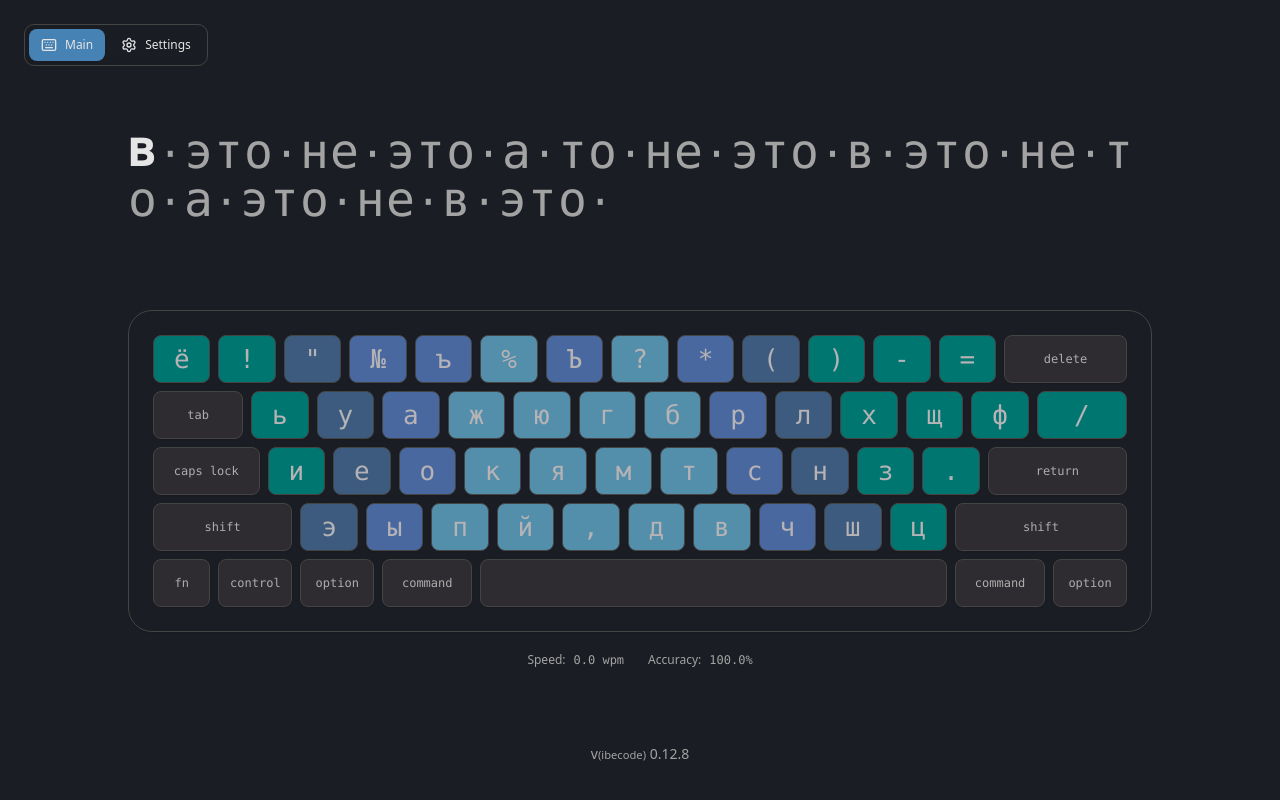
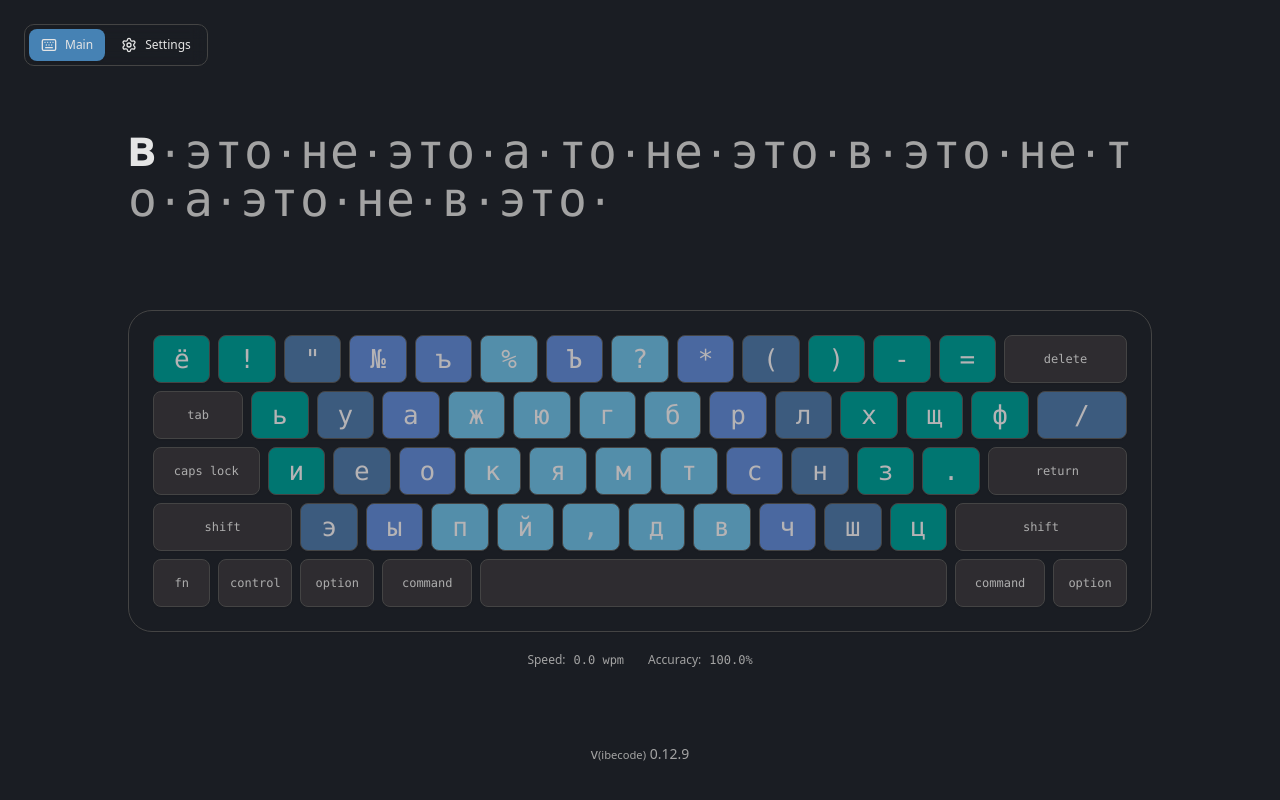
Before and after one commit to vlad-at-work/keys, a React (Vite) app: page / in a window 1280 px wide. Built offline with nearby package versions, Linux system fonts and the light colour scheme.

Commit message:
feat: improve WPM accuracy and decay
- Compute WPM using actual elapsed window span\n- Refresh snapshot on an interval so WPM decays when idle\n- Timestamp attempts at keydown time\n- Color '/' key as right-ring finger\n- Bump version to 0.12.9 (PATCH)

```diff
--- a/src/features/trainer/currentTracker.ts
+++ b/src/features/trainer/currentTracker.ts
@@ -29,15 +29,21 @@ export class CurrentTracker {
     this.prune(now)
     let correct = 0
     let attempted = 0
+    let oldestCountedT: number | null = null
 
     for (const attempt of this.attempts) {
       if (!attempt.counted) continue
       attempted += 1
       if (attempt.correct) correct += 1
+      if (oldestCountedT === null) oldestCountedT = attempt.t
     }
 
     const accuracy = attempted > 0 ? (correct / attempted) * 100 : 100
-    const minutes = this.windowMs / 60_000
+    const spanMs =
+      oldestCountedT === null
+        ? 0
+        : Math.min(this.windowMs, Math.max(0, now - oldestCountedT))
+    const minutes = spanMs / 60_000
     const words = correct / 5
     const wpm = minutes > 0 ? words / minutes : 0
 
--- a/src/features/trainer/keyboard.tsx
+++ b/src/features/trainer/keyboard.tsx
@@ -64,6 +64,7 @@ const fingerOverridesByLabel: Partial<Record<string, Finger>> = {
   л: "rr",
   н: "rr",
   ш: "rr",
+  "/": "rr",
 
   х: "rp",
   щ: "rp",
--- a/src/features/trainer/useCurrentTracker.ts
+++ b/src/features/trainer/useCurrentTracker.ts
@@ -4,6 +4,7 @@ import { CurrentTracker } from "./currentTracker"
 
 type Attempt = null | {
   seq: number
+  t: number
   kind: "char" | "space"
   correct: boolean
 }
@@ -23,7 +24,6 @@ export function useCurrentTracker(attempt: Attempt): Metrics {
 
   const [target, setTarget] = useState<Metrics>({ wpm: 0, accuracy: 100 })
   const [display, setDisplay] = useState<Metrics>({ wpm: 0, accuracy: 100 })
-  const attemptCounter = useRef(0)
 
   useEffect(() => {
     if (!attempt) return
@@ -31,23 +31,23 @@ export function useCurrentTracker(attempt: Attempt): Metrics {
     lastSeq.current = attempt.seq
 
     tracker.push({
-      t: performance.now(),
+      t: attempt.t,
       correct: attempt.correct,
       counted: true,
     })
+  }, [attempt, tracker])
 
-    attemptCounter.current += 1
-    const shouldUpdateTarget =
-      attempt.kind === "space" || attemptCounter.current % 5 === 0
-
-    if (shouldUpdateTarget) {
+  useEffect(() => {
+    if (typeof window === "undefined") return
+    const intervalId = window.setInterval(() => {
       const snap = tracker.snapshot(performance.now())
       setTarget({
         wpm: snap.wpm,
         accuracy: snap.accuracy,
       })
-    }
-  }, [attempt, tracker])
+    }, 250)
+    return () => window.clearInterval(intervalId)
+  }, [tracker])
 
   useEffect(() => {
     let raf = 0
--- a/src/features/trainer/useSession.ts
+++ b/src/features/trainer/useSession.ts
@@ -9,6 +9,7 @@ export type SessionState = {
   expectedChar: string;
   lastAttempt: null | {
     seq: number;
+    t: number;
     kind: "char" | "space";
     correct: boolean;
   };
@@ -22,6 +23,7 @@ export type SessionState = {
 
 export type InputEvent = {
   seq: number;
+  t: number;
   keyId: KeyId | null;
   mappedChar: string | null;
   rawChar: string | null;
@@ -82,6 +84,7 @@ export function useSession(
       setHasError(!correct);
       setLastAttempt({
         seq: input.seq,
+        t: input.t,
         kind: currentToken?.kind ?? "space",
         correct,
       });
@@ -123,6 +126,7 @@ export function useSession(
       blockCorrect.current += 1;
       setLastAttempt({
         seq: input.seq,
+        t: input.t,
         kind: currentToken?.kind ?? "char",
         correct: true,
       });
@@ -149,6 +153,7 @@ export function useSession(
     setHasError(true);
     setLastAttempt({
       seq: input.seq,
+      t: input.t,
       kind: currentToken?.kind ?? "char",
       correct: false,
     });
@@ -158,6 +163,7 @@ export function useSession(
     input.mappedChar,
     input.rawChar,
     input.seq,
+    input.t,
     mappedChars,
     hasError,
     tokens,
--- a/src/features/trainer/useTypingEngine.ts
+++ b/src/features/trainer/useTypingEngine.ts
@@ -8,6 +8,7 @@ type TypingEngineState = {
   activeKeyIds: ReadonlySet<KeyId>;
   input: {
     seq: number;
+    t: number;
     keyId: KeyId | null;
     mappedChar: string | null;
     rawChar: string | null;
@@ -18,6 +19,7 @@ export function useTypingEngine(layout: LayoutMap): TypingEngineState {
   const [lastChar, setLastChar] = useState("");
   const [activeKeyIds, setActiveKeyIds] = useState<Set<KeyId>>(() => new Set());
   const [seq, setSeq] = useState(0);
+  const [lastInputT, setLastInputT] = useState(0);
   const [lastMappedChar, setLastMappedChar] = useState<string | null>(null);
   const [lastRawChar, setLastRawChar] = useState<string | null>(null);
   const [lastInputKeyId, setLastInputKeyId] = useState<KeyId | null>(null);
@@ -71,6 +73,7 @@ export function useTypingEngine(layout: LayoutMap): TypingEngineState {
       const keyId = keyIdFromEventCode(event.code);
       if (!keyId) return;
 
+      const t = performance.now();
       if (
         keyId === "keyTab" ||
         keyId === "keySpace" ||
@@ -88,6 +91,7 @@ export function useTypingEngine(layout: LayoutMap): TypingEngineState {
           ? event.key
           : null;
 
+      setLastInputT(t);
       setLastInputKeyId(keyId);
       if (typeof mapped === "string" && mapped.length > 0) {
         setLastChar(mapped);
@@ -111,11 +115,20 @@ export function useTypingEngine(layout: LayoutMap): TypingEngineState {
       activeKeyIds,
       input: {
         seq,
+        t: lastInputT,
         keyId: lastInputKeyId,
         mappedChar: lastMappedChar,
         rawChar: lastRawChar,
       },
     }),
-    [activeKeyIds, lastChar, lastMappedChar, lastInputKeyId, lastRawChar, seq],
+    [
+      activeKeyIds,
+      lastChar,
+      lastInputT,
+      lastMappedChar,
+      lastInputKeyId,
+      lastRawChar,
+      seq,
+    ],
   );
 }
--- a/src/version.ts
+++ b/src/version.ts
@@ -1 +1 @@
-export const VIBECODE_VERSION = "0.12.8";
+export const VIBECODE_VERSION = "0.12.9";
```
